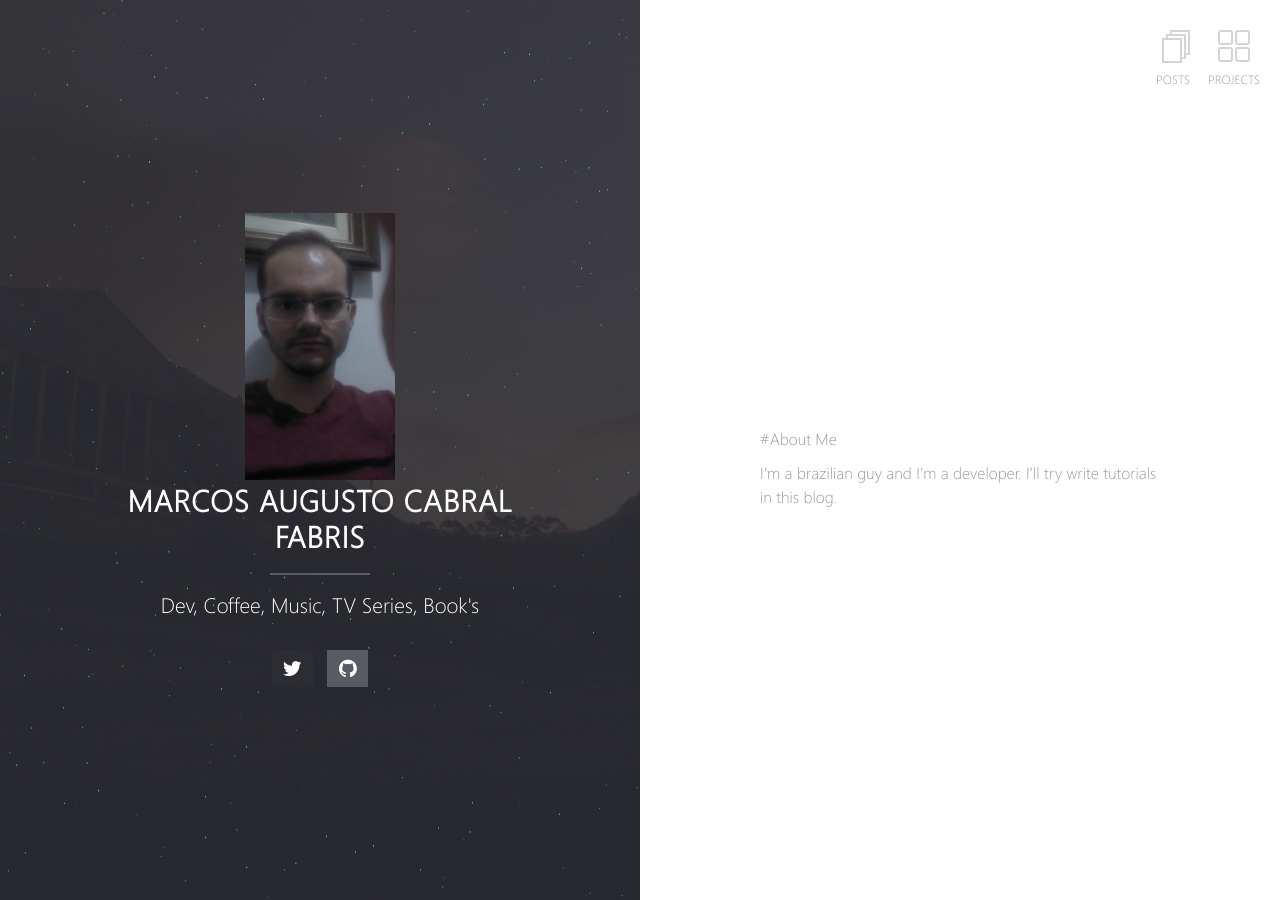
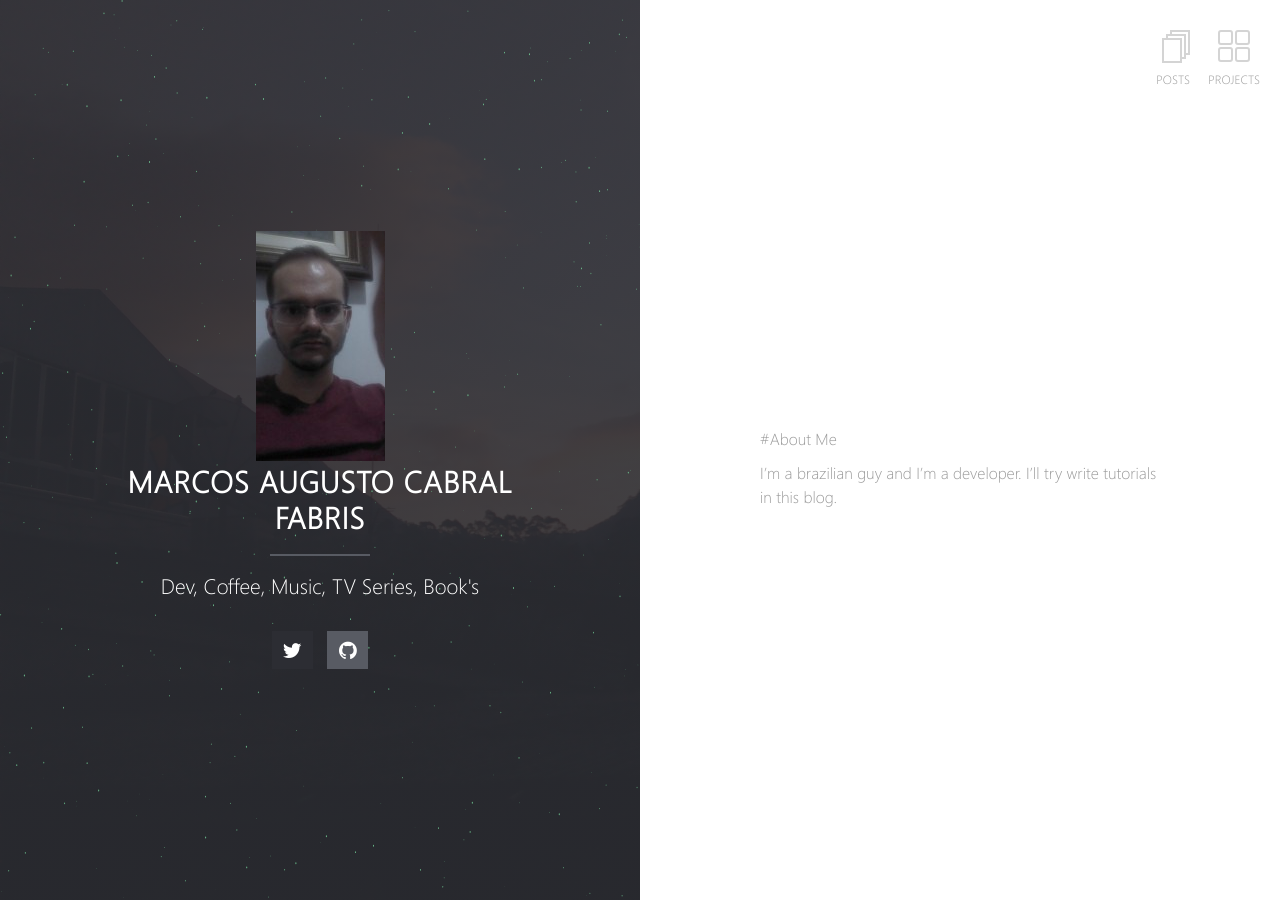
Before and after one commit to macfabris/macfabris.github.io, a Jekyll site: the page built from index.md, in a window 1280 px wide. Built offline with Jekyll 4.4.1, drawn with Linux system fonts in a browser that asks for light colours.

```diff
--- a/_config.yml
+++ b/_config.yml
@@ -2,7 +2,7 @@
 title: Marcos Augusto Cabral Fabris
 description: Dev, Coffee, Music, TV Series, Book's
 url: http://macfabris.github.io
-logo: halve.jpg                                       # Site logo
+logo: me.jpg                                       # Site logo
 locale: en_US
 
 # Left Block Images
--- a/_data/projects.yaml
+++ b/_data/projects.yaml
@@ -1,4 +1,4 @@
 - title: Mini IMDB
   url: https://github.com/macfabris/mini-imdb
-  #mage: http://taylantatli.me/Halve/images/halve-home-image.png
+  image: http://taylantatli.me/Halve/images/imdb.png
   completed: false
```
Also changed, not shown: images/halve.jpg (deleted), images/imdb.png (added), images/me.jpg (added).
